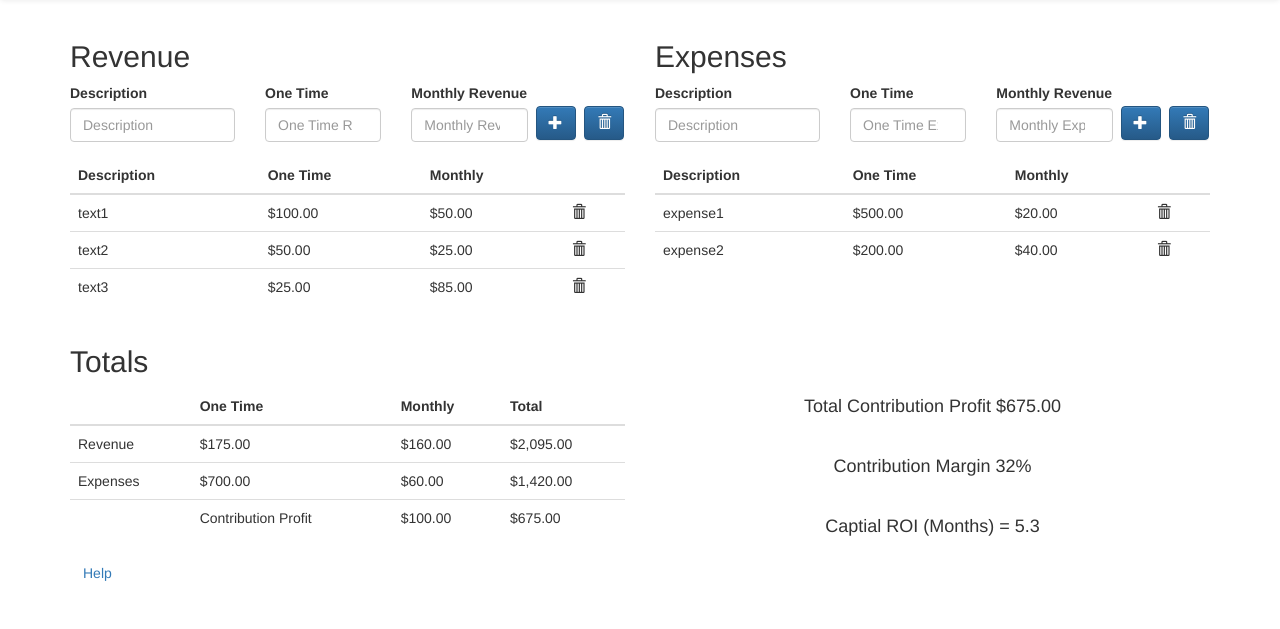
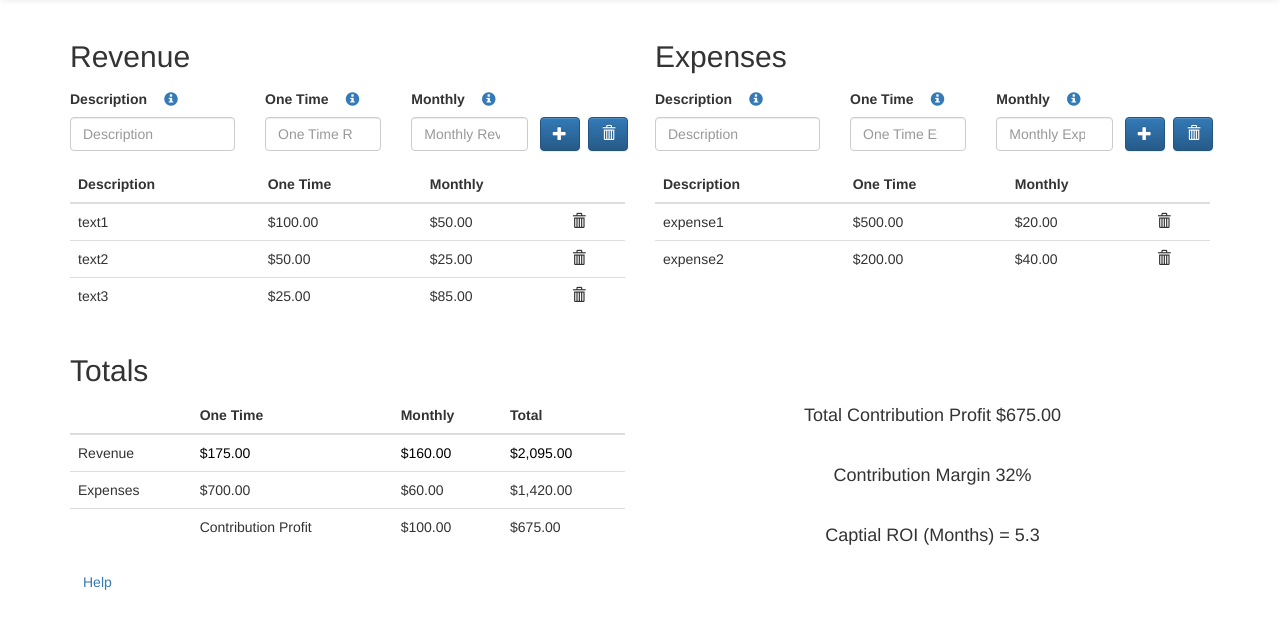
Before and after one commit to caspeter/ROI-Calculator, a PHP site: page / in a window 1280 px wide. Shown: the part 65-694 px from the top of the page. Run offline with PHP 8.4, Linux system fonts and the light colour scheme; some libraries are stand-ins or nearby versions.

Commit message:
Add tooltips to description and inputs. Fix error checking for inputs

```diff
--- a/css/app.css
+++ b/css/app.css
@@ -8,8 +8,8 @@ main.container {
 
 .add-button {
   position: absolute;
-  bottom: -4em;
-  left: -.5em;
+  bottom: -4.75em;
+  left: -.2em;
 }
 
 .calc-display {
@@ -38,6 +38,15 @@ main.container {
   z-index: 100;
 }
 
-.trash-input{
+.info-icon{
+  z-index: 101;
+}
 
+.number-descriptions{
+  color: black;
 }
+
+.number-descriptions:hover{
+  text-decoration: none;
+  color: black;
+}
--- a/revenue/revenue.controller.js
+++ b/revenue/revenue.controller.js
@@ -73,7 +73,7 @@
 
     function checkValidNumber(number) {
       const checkValid = /^\d*\.?\d{0,2}$/;
-      if (typeof number == 'string') {
+      if (typeof number == 'string' || number < 0 || number > 1000000001) {
         return false;
       } else {
         return checkValid.test(number);
@@ -95,6 +95,7 @@
         //if there isn't a number in either of the number entries throw an error
         if ((!newItem.oneTime || newItem.oneTime == '') && (!newItem.monthly || newItem.monthly == '')) {
           console.log('nothing in either number inputs');
+          console.log(newItem.oneTime, newItem.monthly);
           vm.revenueErrors.atLeastOne = true;
           vm.revenueErrors.correctInput = false;
         } else {
@@ -127,7 +128,7 @@
                 monthly: 0});
                 recalculate(newItem);
             } else {
-              console.log('not balid input in one time');
+              console.log('not valid input in one time');
               vm.revenueErrors.correctInput = true;
             };
           } else {
--- a/revenue/revenue.template.html
+++ b/revenue/revenue.template.html
@@ -1,4 +1,4 @@
-<main class="container" ng-click="$ctrl.resetErrors('expense'), $ctrl.resetErrors('revenue')">
+<main class="container">
   <div class="row">
     <div class="col-lg-6">
 
@@ -8,23 +8,21 @@
           <div class="form-group col-xs-12 col-sm-4 col-md-4 col-lg-4">
             <label for="descriptionRevenueInput">Description
              </label>
-            <input class="form-control" name="descriptionRevenueInput" id="descriptionRevenueInput" placeholder="Description" ng-model="$ctrl.newRev.description" ng-click="$ctrl.resetErrors('revenue')"
-            maxlength="30">
-            <p ng-if="$ctrl.revenueErrors.description" class="alert alert-danger">Please enter description</p>
+            <button type="button" class="btn btn-link" data-toggle="tooltip" data-placement="bottom" title="Must be at least one character long.
+             Must be shorter than 30 characters." onmouseenter="$(this).tooltip('show')"><span class="glyphicon glyphicon-info-sign" aria-hidden="true"></span></button>
+            <input class="form-control" name="descriptionRevenueInput" id="descriptionRevenueInput" placeholder="Description" ng-model="$ctrl.newRev.description" ng-click="$ctrl.resetErrors('revenue')" maxlength="30">
+            <p ng-if="$ctrl.revenueErrors.description" class="alert alert-danger">Invalid description</p>
           </div>
           <div class="form-group col-xs-6 col-sm-3 col-md-3 col-lg-3">
             <label for="oneTimeRevenueInput">One Time </label>
-            <input type="number" name="oneTimeRevenueInput" class="form-control" id="oneTimeRevenueInput" placeholder="One Time Revenue" ng-model="$ctrl.newRev.oneTime" ng-click="$ctrl.resetErrors('revenue')"
-            min="0"
-            max="1,000,000,001">
-            <p ng-if="$ctrl.revenueErrors.atLeastOne" class="alert alert-danger">Whoops, you need some numbers!</p>
-            <p ng-if="$ctrl.revenueErrors.correctInput" class="alert alert-danger">Whoops, invalid revenue!</p>
+            <button type="button" class="btn btn-link" data-toggle="tooltip" data-placement="bottom" title="Cannot be a negative number, cannot include letters,  decimals cannot exceed 2 places and cannot be over 1 billion per input." onmouseenter="$(this).tooltip('show')"><span class="glyphicon glyphicon-info-sign" aria-hidden="true"></span></button>
+            <input type="number" name="oneTimeRevenueInput" class="form-control" id="oneTimeRevenueInput" placeholder="One Time Revenue" ng-model="$ctrl.newRev.oneTime" ng-click="$ctrl.resetErrors('revenue')">
+            <p ng-if="$ctrl.revenueErrors.atLeastOne || $ctrl.revenueErrors.correctInput" class="alert alert-danger">Invalid Input(s)</p>
           </div>
           <div class="form-group col-xs-6 col-sm-3 col-md-3 col-lg-3">
-            <label for="monthlyRevenueInput">Monthly Revenue</label>
-            <input type="number" class="form-control" id="monthlyRevenueInput" placeholder="Monthly Revenue" ng-model="$ctrl.newRev.monthly" ng-click="$ctrl.resetErrors('revenue')"
-            min="0"
-            max="1,000,000,001">
+            <label for="monthlyRevenueInput">Monthly</label>
+            <button type="button" class="btn btn-link" data-toggle="tooltip" data-placement="bottom" title="Cannot be a negative number, cannot include letters,  decimals cannot exceed 2 places and cannot be over 1 billion per input." onmouseenter="$(this).tooltip('show')"><span class="glyphicon glyphicon-info-sign" aria-hidden="true"></span></button>
+            <input type="number" class="form-control" id="monthlyRevenueInput" placeholder="Monthly Revenue" ng-model="$ctrl.newRev.monthly" ng-click="$ctrl.resetErrors('revenue')">
           </div>
           <div class="form-group col-xs-1 col-sm-1 col-md-1 col-lg-1">
             <button type="submit" class="btn btn-primary add-button">
@@ -68,23 +66,21 @@
         <form novalidate name="$ctrl.newExpenseForm" ng-submit="$ctrl.submitNewItem($ctrl.allExpense, $ctrl.newExpense)">
           <div class="form-group col-xs-12 col-sm-4 col-md-4 col-lg-4">
             <label for="descriptionExpenseInput">Description </label>
-            <input class="form-control" id="descriptionExpenseInput" placeholder="Description" ng-model="$ctrl.newExpense.description" ng-minlength="3" ng-click="$ctrl.resetErrors('expense')"
-            maxlength="30">
-            <p ng-if="$ctrl.expenseErrors.description" class="alert alert-danger">Please enter description</p>
+            <button type="button" class="btn btn-link" data-toggle="tooltip" data-placement="bottom" title="Must be at least one character long.
+            Must be shorter than 30 characters." onmouseenter="$(this).tooltip('show')"><span class="glyphicon glyphicon-info-sign" aria-hidden="true"></span></button>
+            <input class="form-control" id="descriptionExpenseInput" placeholder="Description" ng-model="$ctrl.newExpense.description" ng-minlength="3" ng-click="$ctrl.resetErrors('expense')" maxlength="30">
+            <p ng-if="$ctrl.expenseErrors.description" class="alert alert-danger">Invalid description</p>
           </div>
           <div class="form-group col-xs-6 col-sm-3 col-md-3 col-lg-3">
             <label for="one-timeExpenseInput">One Time </label>
-            <input type="number" class="form-control" id="one-timeExpenseInput" placeholder="One Time Expense" ng-model="$ctrl.newExpense.oneTime" ng-required="$ctrl.newExpense.monthly != undefined" ng-click="$ctrl.resetErrors('expense')"
-            min="0"
-            max="1,000,000,001">
-            <p ng-if="$ctrl.expenseErrors.atLeastOne" class="alert alert-danger">Whoops, you need some numbers!</p>
-            <p ng-if="$ctrl.expenseErrors.correctInput" class="alert alert-danger">Whoops, invalid expense!</p>
+            <button type="button" class="btn btn-link" data-toggle="tooltip" data-placement="bottom" title="Cannot be a negative number, cannot include letters,  decimals cannot exceed 2 places and cannot be over 1 billion per input." onmouseenter="$(this).tooltip('show')"><span class="glyphicon glyphicon-info-sign" aria-hidden="true"></span></button>
+            <input type="number" class="form-control" id="one-timeExpenseInput" placeholder="One Time Expense" ng-model="$ctrl.newExpense.oneTime" ng-required="$ctrl.newExpense.monthly != undefined" ng-click="$ctrl.resetErrors('expense')">
+            <p ng-if="$ctrl.expenseErrors.atLeastOne || $ctrl.expenseErrors.correctInput" class="alert alert-danger">Invalid Input(s)</p>
           </div>
           <div class="form-group col-xs-6 col-sm-3 col-md-3 col-lg-3">
-            <label for="monthlyExpenseInput">Monthly Revenue</label>
-            <input type="number" class="form-control" id="monthlyExpenseInput" placeholder="Monthly Expense" ng-model="$ctrl.newExpense.monthly" ng-required="$crl.newExpense.oneTime != undefined" ng-click="$ctrl.resetErrors('expense')"
-            min="0"
-            max="1,000,000,001">
+            <label for="monthlyExpenseInput">Monthly </label>
+            <button type="button" class="btn btn-link info-icon" data-toggle="tooltip" data-placement="bottom" title="Cannot be a negative number, cannot include letters,  decimals cannot exceed 2 places and cannot be over 1 billion per input." onmouseenter="$(this).tooltip('show')"><span class="glyphicon glyphicon-info-sign" aria-hidden="true"></span></button>
+            <input type="number" class="form-control" id="monthlyExpenseInput" placeholder="Monthly Expense" ng-model="$ctrl.newExpense.monthly" ng-required="$crl.newExpense.oneTime != undefined" ng-click="$ctrl.resetErrors('expense')">
           </div>
           <div class="form-group col-xs-1 col-sm-1 col-md-1 col-lg-1">
             <button type="submit" class="btn btn-primary add-button">
@@ -142,9 +138,15 @@
         <tbody>
           <tr>
             <td>Revenue</td>
-            <td>{{$ctrl.totalOneTimeRevenue | currency}}</td>
-            <td>{{$ctrl.totalMonthlyRevenue | currency}}</td>
-            <td>{{$ctrl.totalRevenue | currency}}</td>
+            <td>
+              <a type="button" class="number-descriptions" data-toggle="tooltip" data-placement="top" title="Sum of all one time revenues." onmouseenter="$(this).tooltip('show')">{{$ctrl.totalOneTimeRevenue | currency}}</a>
+              </td>
+            <td>
+              <a type="button" class="number-descriptions" data-toggle="tooltip" data-placement="top" title="Sum of all monthly revenues." onmouseenter="$(this).tooltip('show')">{{$ctrl.totalMonthlyRevenue | currency}}</a>
+              </td>
+            <td>
+              <a type="button" class="number-descriptions" data-toggle="tooltip" data-placement="top" title="Total monthly revenues multiplied by 12 months then added to total one time revenues." onmouseenter="$(this).tooltip('show')">{{$ctrl.totalRevenue | currency}}</a>
+              </td>
           </tr>
           <tr>
             <td>Expenses</td>
@@ -178,7 +180,7 @@
   <button type="button" class="btn btn-link" data-toggle="modal" data-target="#myModal" ng-click="$ctrl.easterEgg = !$ctrl.easterEgg">Help</button>
 
   <!-- Modal -->
-<div id="myModal" class="modal fade" role="dialog"  data-keyboard="false" data-backdrop="static">
+  <div id="myModal" class="modal fade" role="dialog" data-keyboard="false" data-backdrop="static">
     <div class="modal-dialog">
 
       <!-- Modal content-->
```
Lines whose indentation alone changed are shown as unchanged.
